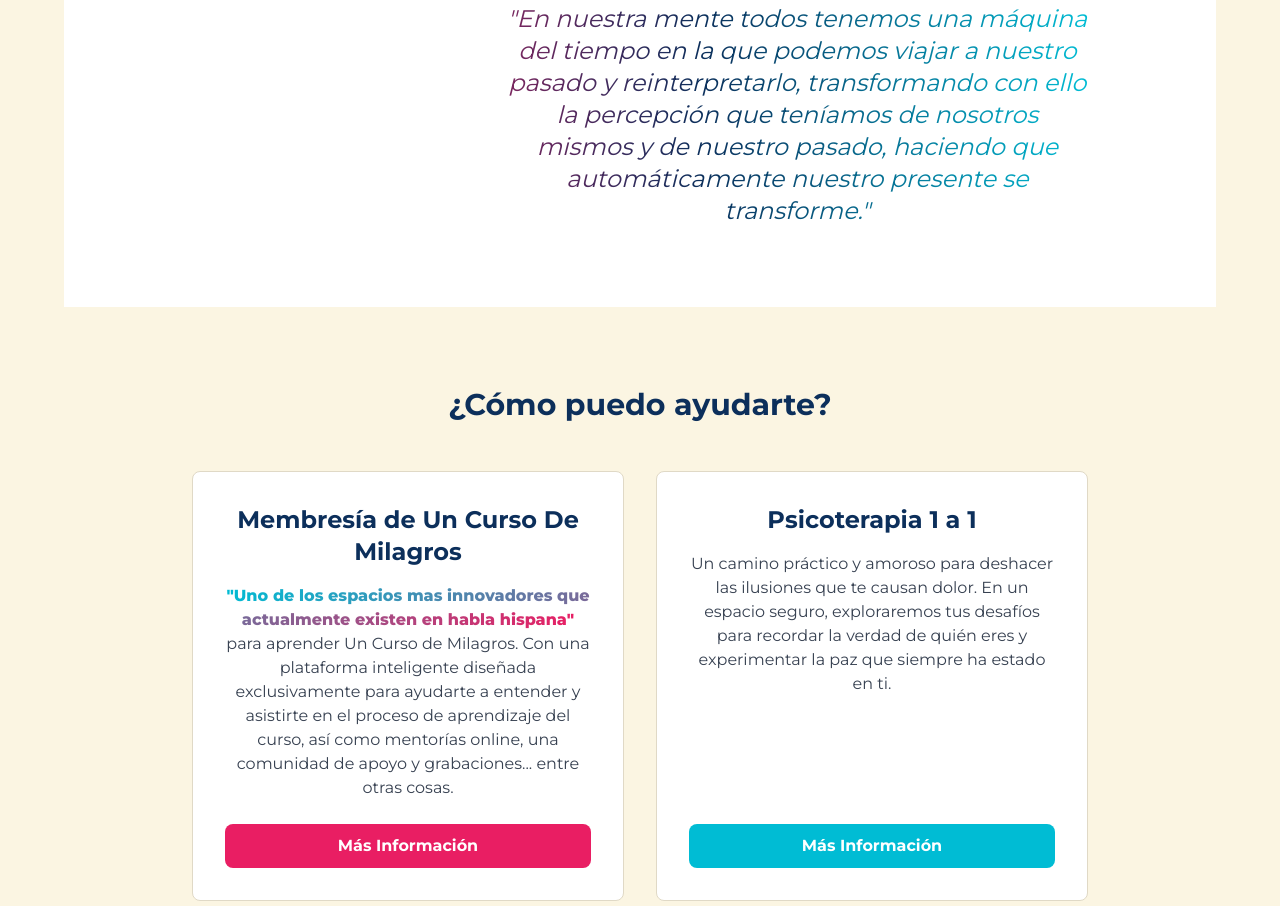
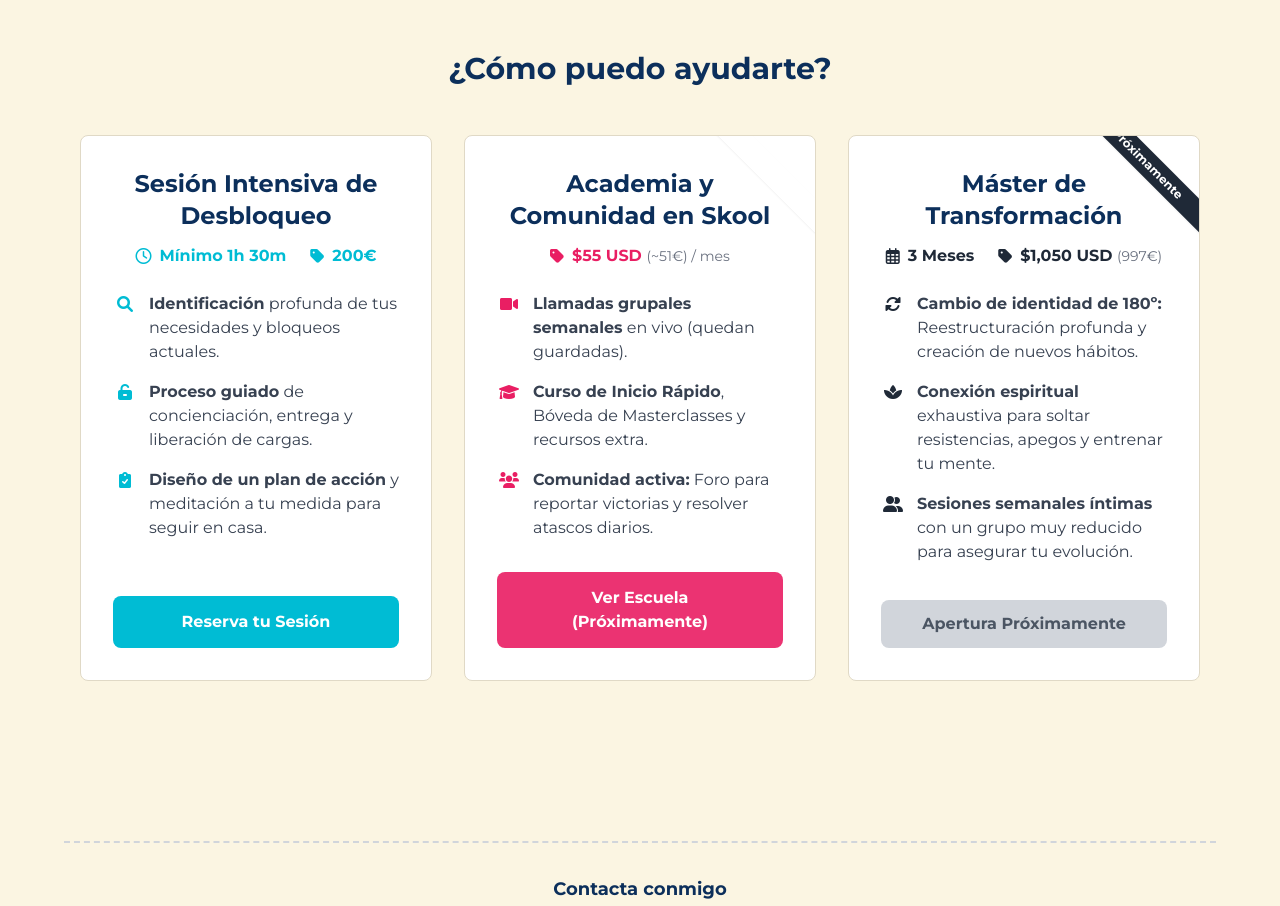
Before and after one commit to lamentedelfenix/lamentedelfenix, a plain HTML site: page index.html in a window 1280 px wide. Shown: the part 2175-3081 px from the top of the page. Drawn offline with nearby package versions, Linux system fonts and the light colour scheme.

Commit message:
Update index.html

```diff
--- a/index.html
+++ b/index.html
@@ -4,9 +4,9 @@
     <meta charset="UTF-8">
     <meta name="viewport" content="width=device-width, initial-scale=1.0">
 
-    <meta name="description" content="¿No sabes por qué repites patrones? Terapia para dejar de repetir patrones con Darío Arrigazzi. Descubre cómo sanar la proyección de tu pasado (UCDM, PNL).">
+    <meta name="description" content="Terapia para dejar de repetir patrones con Darío Arrigazzi. Descubre cómo sanar la proyección de tu pasado y superar tus bloqueos para transformar tu vida.">
 
-    <title>Terapia para Dejar de Repetir Patrones | Darío Arrigazzi (UCDM, PNL)</title>
+    <title>Terapia y Superación de Bloqueos | Darío Arrigazzi</title>
 
     <link rel="icon" type="image/png" href="https://i.imgur.com/3qJIRc5.png">
 
@@ -167,13 +167,13 @@
                         Despierta tu Potencial. Transforma tu Mente.
                     </h1>
                     <p class="text-xl md:text-3xl mt-4 md:mt-6 max-w-3xl mx-auto font-medium">
-                        Descubre herramientas basadas en Un Curso De Milagros, PNL y Coaching para encontrar la paz, la claridad y llegar a tus objetivos.
+                        Descubre las herramientas prácticas para superar tus bloqueos, encontrar la paz mental y alcanzar los objetivos que siempre has deseado.
                     </p>
                     <div class="mt-10 flex flex-col items-center gap-4">
                         <a href="#servicios" class="btn btn-pink font-bold py-3 px-8 rounded-lg shadow-lg text-lg">
                             Conoce mis Servicios
                         </a>
-                        </div>
+                    </div>
                 </div>
             </section>
 
@@ -189,26 +189,17 @@
                         <h2 class="text-3xl font-bold mb-4">Sobre Mí: Darío Arrigazzi</h2>
 
                         <p class="text-gray-700 mb-4 leading-relaxed">
-                            ¿Sientes que tropiezas una y otra vez con la misma piedra? A veces, sin saber cómo, nos encontramos repitiendo patrones dolorosos: relaciones que no funcionan, inestabilidad económica o bloqueos que parecen no tener fin.
+                            ¿Sientes que tropiezas una y otra vez con la misma piedra? Yo también estuve ahí. Durante años, los miedos y bloqueos invisibles sabotearon mi confianza y estabilidad. Sufrí mucho creyendo que el mundo estaba en mi contra, pero la salida no estaba fuera, estaba dentro.
                         </p>
 
                         <p class="text-gray-700 mb-4 leading-relaxed">
-                            A menudo creemos que luchamos contra un jefe difícil, una crisis o una pareja conflictiva, pero en realidad estamos luchando contra una proyección de nuestro pasado. Lo sé porque yo mismo caminé por ese laberinto.
+                            Superé mis mayores temores y transformé mi vida por completo. En mi camino profesional, llegué a ser Director de Operaciones y Logística de <strong>Lovenature Superfoods</strong>, liderando equipos y aprendiendo a gestionar la presión al más alto nivel.
                         </p>
 
-                        <p class="text-gray-700 mb-4 leading-relaxed">
-                            Mi viaje comenzó en un hogar caótico. Durante años, esos patrones invisibles sabotearon mi confianza y estabilidad, haciéndome creer que el mundo estaba en mi contra. Pero la salida no estaba fuera, estaba dentro.
+                        <p class="text-gray-700 mb-6 leading-relaxed">
+                            Hoy, utilizo toda mi experiencia para ayudarte a hacer lo mismo: soltar el peso del pasado, cambiar tu identidad y desbloquear tu verdadero potencial. Yo lo logré, y te enseñaré paso a paso cómo hacerlo.
                         </p>
 
-                        <p class="text-gray-700 mb-4 leading-relaxed">
-                            Encontré la llave en la integración de Un Curso de Milagros, la PNL y el Coaching. Estas no fueron solo teorías para mí, sino las herramientas prácticas que me permitieron reinterpretar mi historia y sanar la raíz del dolor.
-                        </p>
-
-                        <p class="text-gray-700 leading-relaxed mb-6">
-                            Hoy, mi misión es acompañarte a hacer lo mismo: dejar de pelear con los efectos de tu vida para sanar las causas. Porque cuando sanas la percepción, el mundo que ves cambia automáticamente.
-                        </p>
-
-                        <!-- NUEVA LLAMADA A LA ACCIÓN -->
                         <div class="text-center md:text-left">
                             <a href="./psicoterapia.html" class="btn btn-cyan font-bold py-2 px-6 rounded-lg inline-flex items-center gap-2 shadow-md hover:shadow-lg transition-all transform hover:-translate-y-1">
                                 <span>¿Te resuena esto? Descubre mi método</span>
@@ -217,37 +208,109 @@
                         </div>
 
                         <p class="mt-12 md:mt-8 text-center animated-quote text-xl md:text-2xl">
-                            "En nuestra mente todos tenemos una máquina del tiempo en la que podemos viajar a nuestro pasado y reinterpretarlo, transformando con ello la percepción que teníamos de nosotros mismos y de nuestro pasado, haciendo que automáticamente nuestro presente se transforme."
+                            "En nuestra mente todos tenemos una máquina del tiempo en la que podemos viajar a nuestro pasado y reinterpretarlo, transformando automáticamente nuestro presente."
                         </p>
                     </div>
                 </div>
             </section>
 
             <section id="servicios" class="py-20 px-4">
-                <div class="max-w-4xl mx-auto">
+                <div class="max-w-6xl mx-auto">
                     <h2 class="text-3xl font-bold text-center mb-12">¿Cómo puedo ayudarte?</h2>
-                    <div class="grid grid-cols-1 md:grid-cols-2 gap-8">
+                    <div class="grid grid-cols-1 md:grid-cols-2 lg:grid-cols-3 gap-8">
 
-                        <div class="service-card rounded-lg p-8 text-center flex flex-col">
-                            <h3 class="text-2xl font-bold mb-4">Membresía de Un Curso De Milagros</h3>
-                            <p class="text-gray-700 flex-grow mb-6">
-                                <span class="highlight-word">"Uno de los espacios mas innovadores que actualmente existen en habla hispana"</span> para aprender Un Curso de Milagros. Con una plataforma inteligente diseñada exclusivamente para ayudarte a entender y asistirte en el proceso de aprendizaje del curso, así como mentorías online, una comunidad de apoyo y grabaciones... entre otras cosas.
-                            </p>
-                            <a href="./membresia.html" class="btn btn-pink font-bold py-2 px-6 rounded-lg mt-auto">Más Información</a>
+                        <!-- TARJETA 1: SESIÓN INTENSIVA -->
+                        <div class="service-card rounded-lg p-8 flex flex-col">
+                            <h3 class="text-2xl font-bold mb-3 text-center">Sesión Intensiva de Desbloqueo</h3>
+                            <div class="flex justify-center gap-6 mb-6 text-brand-cyan font-bold">
+                                <div class="flex items-center gap-2">
+                                    <i class="far fa-clock"></i> <span>Mínimo 1h 30m</span>
+                                </div>
+                                <div class="flex items-center gap-2">
+                                    <i class="fas fa-tag"></i> <span>200€</span>
+                                </div>
+                            </div>
+                            <ul class="text-gray-700 flex-grow mb-8 space-y-4">
+                                <li class="flex items-start">
+                                    <i class="fas fa-search text-brand-cyan mt-1 w-6 text-center mr-3 shrink-0"></i>
+                                    <span><strong>Identificación</strong> profunda de tus necesidades y bloqueos actuales.</span>
+                                </li>
+                                <li class="flex items-start">
+                                    <i class="fas fa-unlock-alt text-brand-cyan mt-1 w-6 text-center mr-3 shrink-0"></i>
+                                    <span><strong>Proceso guiado</strong> de concienciación, entrega y liberación de cargas.</span>
+                                </li>
+                                <li class="flex items-start">
+                                    <i class="fas fa-clipboard-check text-brand-cyan mt-1 w-6 text-center mr-3 shrink-0"></i>
+                                    <span><strong>Diseño de un plan de acción</strong> y meditación a tu medida para seguir en casa.</span>
+                                </li>
+                            </ul>
+                            <a href="./psicoterapia.html" class="btn btn-cyan font-bold py-3 px-6 rounded-lg text-center w-full mt-auto">Reserva tu Sesión</a>
                         </div>
 
-                        <div class="service-card rounded-lg p-8 text-center flex flex-col">
-                            <h3 class="text-2xl font-bold mb-4">Psicoterapia 1 a 1</h3>
-                            <p class="text-gray-700 flex-grow mb-6">
-                                Un camino práctico y amoroso para deshacer las ilusiones que te causan dolor. En un espacio seguro, exploraremos tus desafíos para recordar la verdad de quién eres y experimentar la paz que siempre ha estado en ti.
-                            </p>
-                            <a href="./psicoterapia.html" class="btn btn-cyan font-bold py-2 px-6 rounded-lg mt-auto">Más Información</a>
+                        <!-- TARJETA 2: MEMBRESÍA SKOOL -->
+                        <div class="service-card rounded-lg p-8 flex flex-col relative overflow-hidden">
+                            <div class="absolute top-4 right-[-35px] bg-brand-pink text-white text-xs font-bold px-10 py-1 rotate-45 transform origin-center shadow-sm">
+                                Próximamente
+                            </div>
+                            <h3 class="text-2xl font-bold mb-3 text-center">Academia y Comunidad en Skool</h3>
+                            <div class="flex justify-center gap-6 mb-6 text-brand-pink font-bold">
+                                <div class="flex items-center gap-2">
+                                    <i class="fas fa-tag"></i> <span>$55 USD <span class="text-sm font-normal text-gray-500">(~51€) / mes</span></span>
+                                </div>
+                            </div>
+                            <ul class="text-gray-700 flex-grow mb-8 space-y-4">
+                                <li class="flex items-start">
+                                    <i class="fas fa-video text-brand-pink mt-1 w-6 text-center mr-3 shrink-0"></i>
+                                    <span><strong>Llamadas grupales semanales</strong> en vivo (quedan guardadas).</span>
+                                </li>
+                                <li class="flex items-start">
+                                    <i class="fas fa-graduation-cap text-brand-pink mt-1 w-6 text-center mr-3 shrink-0"></i>
+                                    <span><strong>Curso de Inicio Rápido</strong>, Bóveda de Masterclasses y recursos extra.</span>
+                                </li>
+                                <li class="flex items-start">
+                                    <i class="fas fa-users text-brand-pink mt-1 w-6 text-center mr-3 shrink-0"></i>
+                                    <span><strong>Comunidad activa:</strong> Foro para reportar victorias y resolver atascos diarios.</span>
+                                </li>
+                            </ul>
+                            <a href="https://www.skool.com/escuela-mente-fenix-3472/about" target="_blank" class="btn btn-pink font-bold py-3 px-6 rounded-lg text-center w-full mt-auto opacity-90">Ver Escuela (Próximamente)</a>
                         </div>
+
+                        <!-- TARJETA 3: MASTER -->
+                        <div class="service-card rounded-lg p-8 flex flex-col relative overflow-hidden border-brand-cyan">
+                            <div class="absolute top-4 right-[-35px] bg-gray-800 text-white text-xs font-bold px-10 py-1 rotate-45 transform origin-center shadow-sm">
+                                Próximamente
+                            </div>
+                            <h3 class="text-2xl font-bold mb-3 text-center">Máster de Transformación</h3>
+                            <div class="flex justify-center gap-6 mb-6 text-gray-800 font-bold">
+                                <div class="flex items-center gap-2">
+                                    <i class="far fa-calendar-alt"></i> <span>3 Meses</span>
+                                </div>
+                                <div class="flex items-center gap-2">
+                                    <i class="fas fa-tag"></i> <span>$1,050 USD <span class="text-sm font-normal text-gray-500">(997€)</span></span>
+                                </div>
+                            </div>
+                            <ul class="text-gray-700 flex-grow mb-8 space-y-4">
+                                <li class="flex items-start">
+                                    <i class="fas fa-sync-alt text-gray-800 mt-1 w-6 text-center mr-3 shrink-0"></i>
+                                    <span><strong>Cambio de identidad de 180º:</strong> Reestructuración profunda y creación de nuevos hábitos.</span>
+                                </li>
+                                <li class="flex items-start">
+                                    <i class="fas fa-spa text-gray-800 mt-1 w-6 text-center mr-3 shrink-0"></i>
+                                    <span><strong>Conexión espiritual</strong> exhaustiva para soltar resistencias, apegos y entrenar tu mente.</span>
+                                </li>
+                                <li class="flex items-start">
+                                    <i class="fas fa-user-friends text-gray-800 mt-1 w-6 text-center mr-3 shrink-0"></i>
+                                    <span><strong>Sesiones semanales íntimas</strong> con un grupo muy reducido para asegurar tu evolución.</span>
+                                </li>
+                            </ul>
+                            <button disabled class="bg-gray-300 text-gray-600 font-bold py-3 px-6 rounded-lg text-center w-full mt-auto cursor-not-allowed">Apertura Próximamente</button>
+                        </div>
+
                     </div>
                 </div>
             </section>
 
-            </main>
+        </main>
 
         <footer class="mt-20 py-8 border-t-2 border-dashed border-gray-300 text-center">
              <h4 class="font-bold text-lg mb-4">Contacta conmigo</h4>
```
